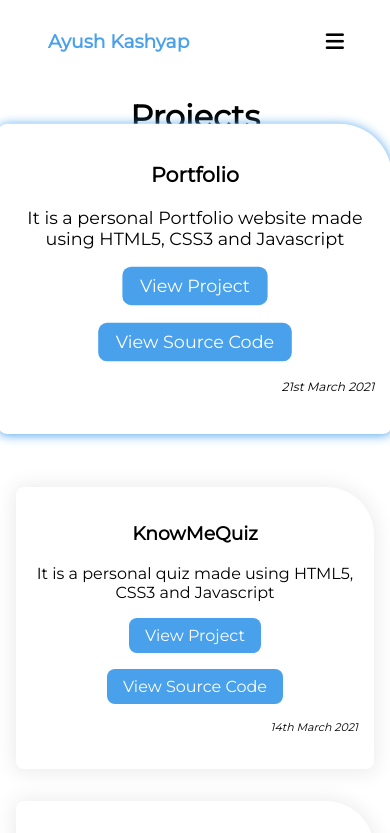
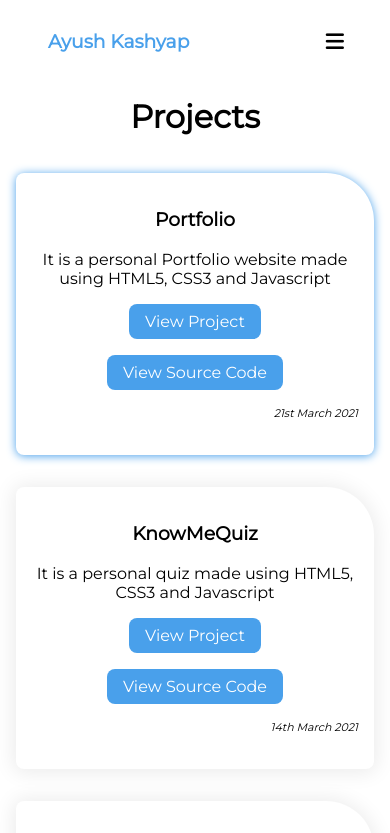
Before and after one commit to ayush-kashyap/ayushkashyap-portfolio, a plain HTML site: page projects.html in a window 390 px wide. In both pictures the pointer is over the element 195 px from the left and 314 px from the top of the page. Shown: the top 833 px of the page. Drawn offline with Linux system fonts and the light colour scheme.

Commit message:
Update css1.css

```diff
--- a/css1.css
+++ b/css1.css
@@ -263,6 +263,9 @@ a{
     }
 }
 @media only screen and (max-width:550px){
+    .card:hover{
+        transform: none;
+    }
     .section-text{
         padding: 1rem 1rem;
     }
```
